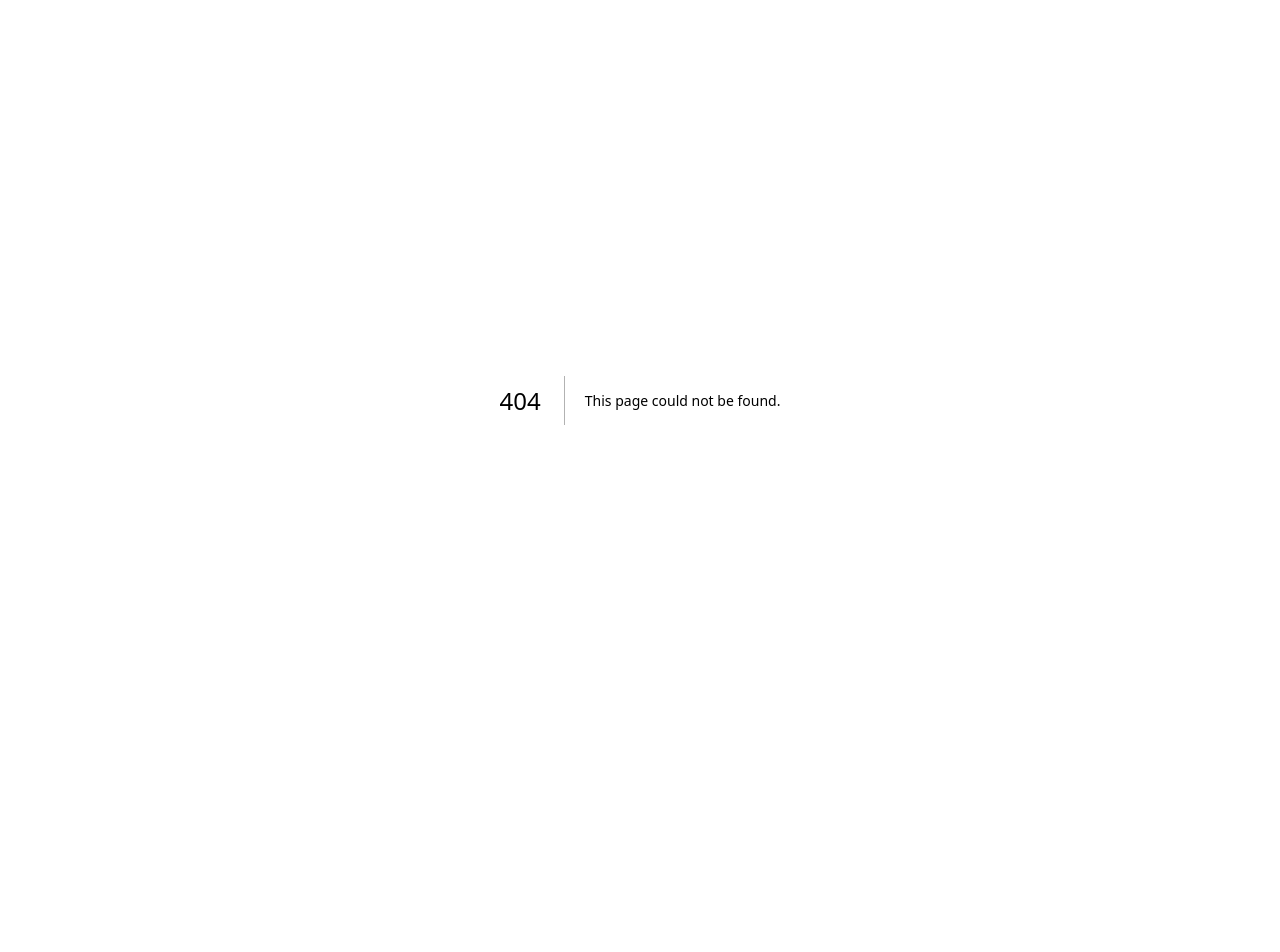
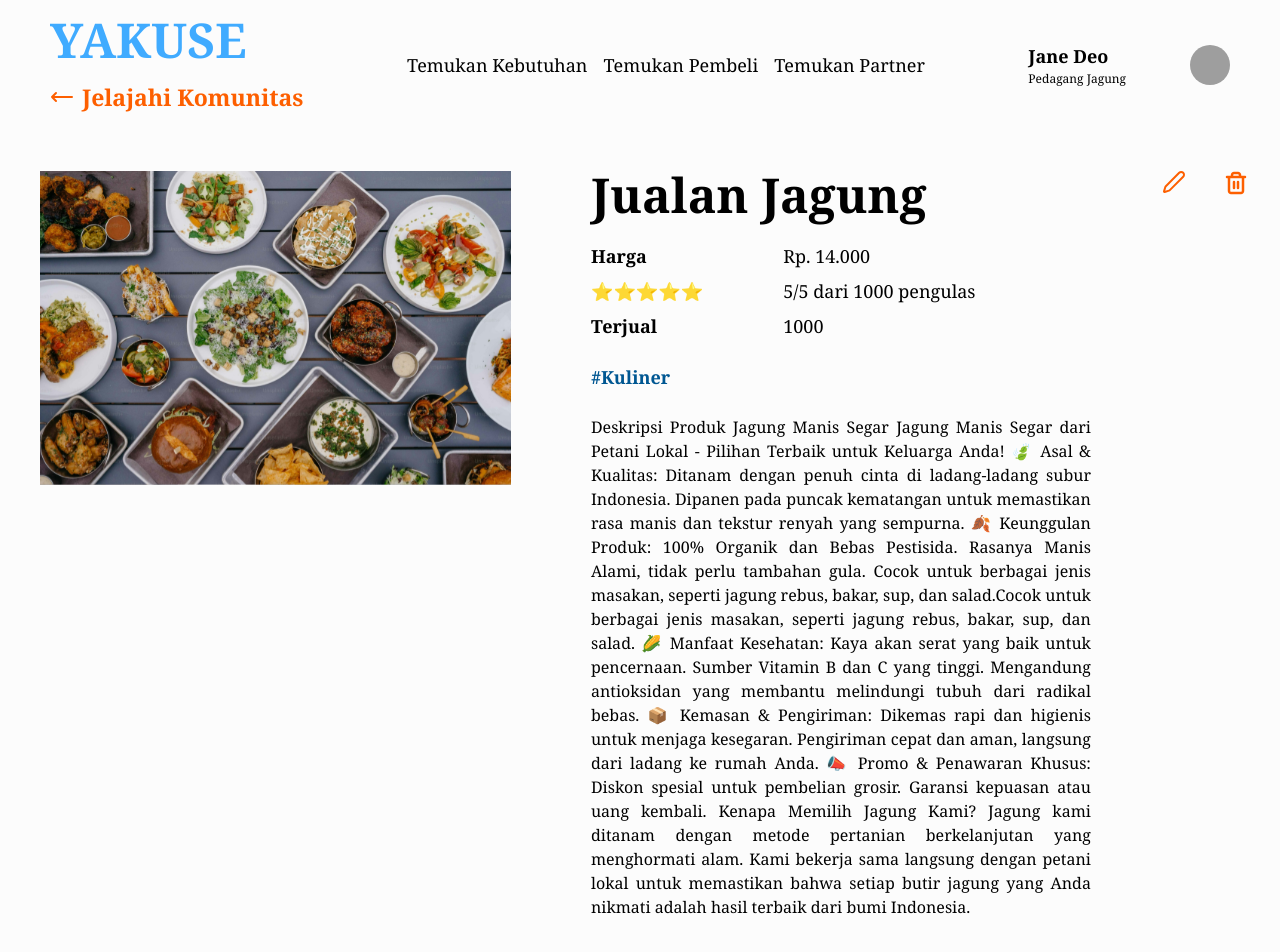
Before and after one commit to IryIndriyanto/yakuse-fe, a Next.js app: page /detail-bisnis in a window 1280 px wide. Before the commit this address had no page. Shown: the top 952 px of the page. Before the commit the page ends 800 px from the top, so only its background shows below. Built offline with nearby package versions, Linux system fonts and the light colour scheme; grey boxes are pictures that could not be loaded.

Commit message:
add detail bisnis page

```diff
--- /dev/null
+++ b/src/app/detail-bisnis/page.tsx
@@ -0,0 +1,94 @@
+import Navbar from "@/components/Navbar";
+import Footer from "@/components/Footer";
+import Image from "next/image";
+
+const DetailBisnis = () => {
+  return (
+    <div className="bg-[#FCFCFC] font-serif">
+      <div>
+        <Navbar />
+      </div>
+
+      <div className="flex justify-center gap-20 p-10">
+        <div>
+          <Image
+            src="/image-bisnis-card-list.svg"
+            alt="detail-bisnis-1"
+            width={600}
+            height={300}
+          />
+        </div>
+
+        <div className="flex flex-col gap-6">
+          <div>
+            <h1 className="text-5xl font-bold">Jualan Jagung</h1>
+          </div>
+
+          <div className="flex gap-20">
+            <div className="flex flex-col justify-center gap-2">
+              <p className="text-[18px] font-bold">Harga</p>
+              <p className="text-[18px] font-bold">⭐⭐⭐⭐⭐</p>
+              <p className="text-[18px] font-bold">Terjual</p>
+            </div>
+
+            <div className="flex flex-col justify-center gap-2">
+              <p className="text-[18px]">Rp. 14.000</p>
+              <p className="text-[18px]">5/5 dari 1000 pengulas</p>
+              <p className="text-[18px]">1000</p>
+            </div>
+          </div>
+          <div>
+            <p className="text-[18px] font-bold text-[#005792]">#Kuliner</p>
+          </div>
+
+          <div className="w-[500px] text-justify">
+            <p>
+              Deskripsi Produk Jagung Manis Segar Jagung Manis Segar dari Petani
+              Lokal - Pilihan Terbaik untuk Keluarga Anda! 🍃 Asal & Kualitas:
+              Ditanam dengan penuh cinta di ladang-ladang subur Indonesia.
+              Dipanen pada puncak kematangan untuk memastikan rasa manis dan
+              tekstur renyah yang sempurna. 🍂 Keunggulan Produk: 100% Organik
+              dan Bebas Pestisida. Rasanya Manis Alami, tidak perlu tambahan
+              gula. Cocok untuk berbagai jenis masakan, seperti jagung rebus,
+              bakar, sup, dan salad.Cocok untuk berbagai jenis masakan, seperti
+              jagung rebus, bakar, sup, dan salad. 🌽 Manfaat Kesehatan: Kaya
+              akan serat yang baik untuk pencernaan. Sumber Vitamin B dan C yang
+              tinggi. Mengandung antioksidan yang membantu melindungi tubuh dari
+              radikal bebas. 📦 Kemasan & Pengiriman: Dikemas rapi dan higienis
+              untuk menjaga kesegaran. Pengiriman cepat dan aman, langsung dari
+              ladang ke rumah Anda. 📣 Promo & Penawaran Khusus: Diskon spesial
+              untuk pembelian grosir. Garansi kepuasan atau uang kembali. Kenapa
+              Memilih Jagung Kami? Jagung kami ditanam dengan metode pertanian
+              berkelanjutan yang menghormati alam. Kami bekerja sama langsung
+              dengan petani lokal untuk memastikan bahwa setiap butir jagung
+              yang Anda nikmati adalah hasil terbaik dari bumi Indonesia.
+            </p>
+          </div>
+        </div>
+
+        <div className="flex justify-center items-start gap-10">
+          <Image
+            className="cursor-pointer"
+            src="/icon-pencil.svg"
+            alt="icon-pencil"
+            width={24}
+            height={24}
+          />
+          <Image
+            className="cursor-pointer"
+            src="/icon-trash.svg"
+            alt="icon-trash"
+            width={24}
+            height={24}
+          />
+        </div>
+      </div>
+
+      <div>
+        <Footer />
+      </div>
+    </div>
+  );
+};
+
+export default DetailBisnis;
```
